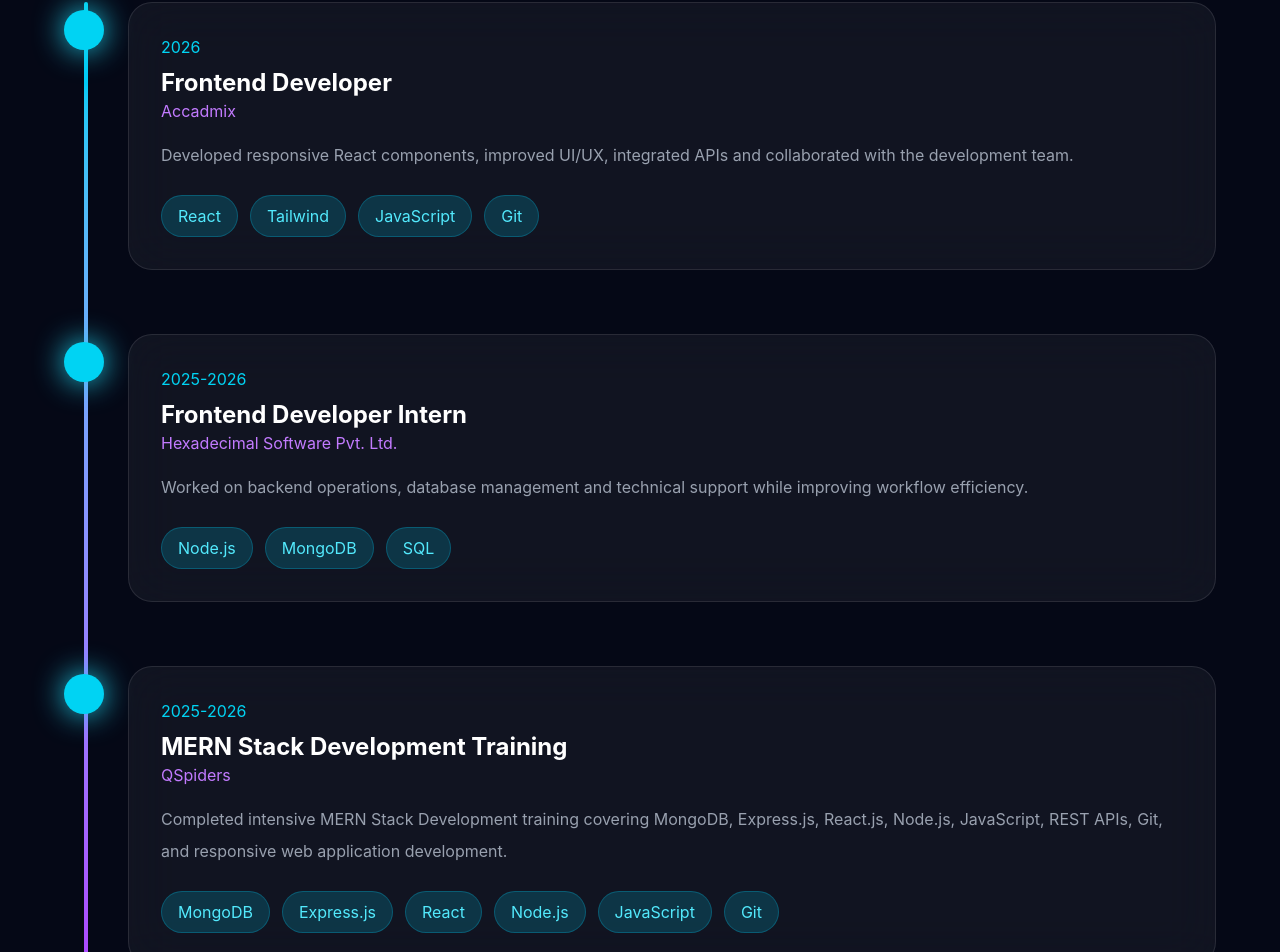
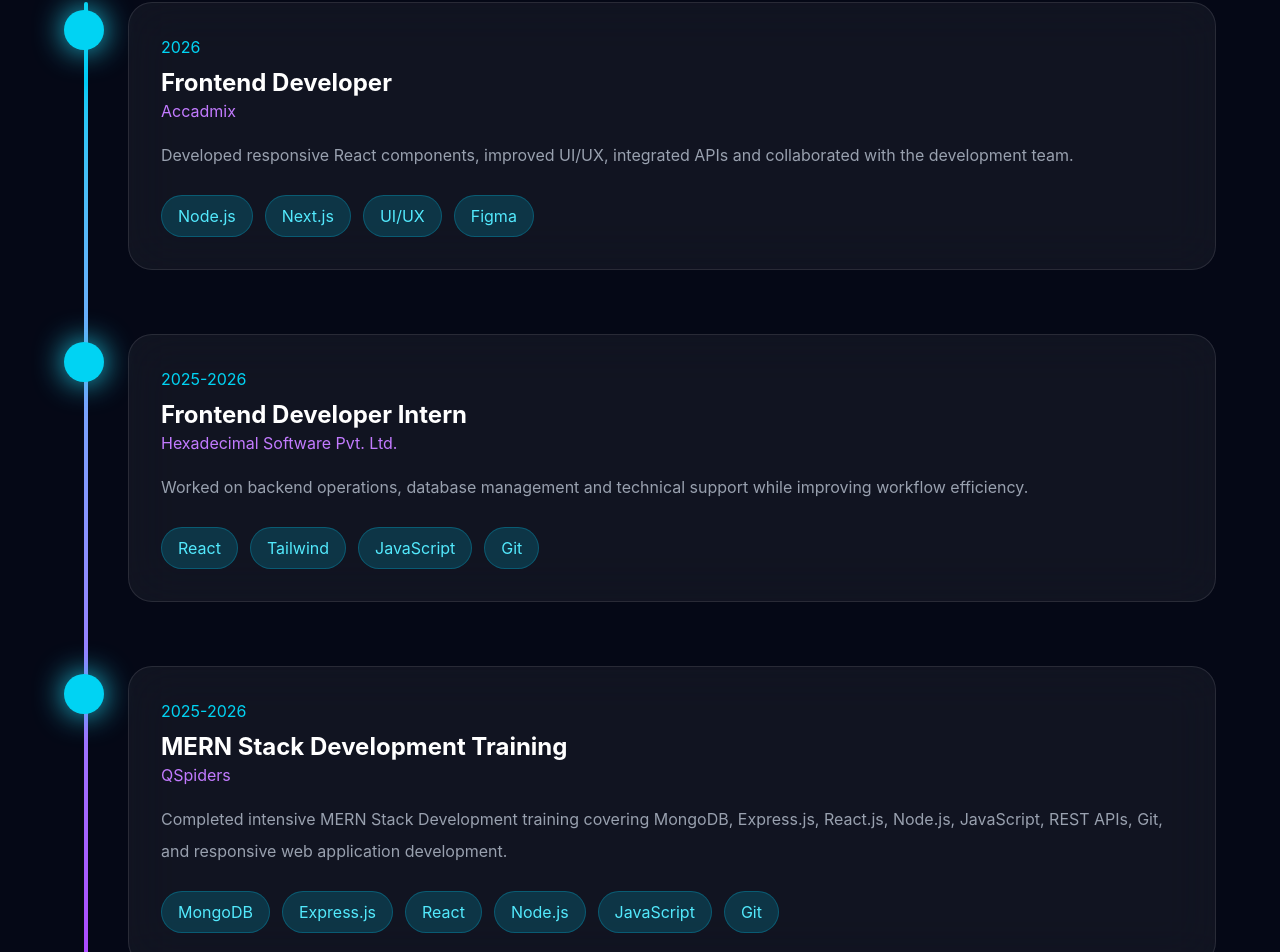
Before and after one commit to Muskan-tuteja/My-Portfolio, a React (Vite) app in the folder vite-project/: page / in a window 1280 px wide. Shown: the part 3080-4032 px from the top of the page. Built offline with nearby package versions, Linux system fonts and the light colour scheme.

Commit message:
compeleted the project

```diff
--- a/vite-project/src/data/experience.js
+++ b/vite-project/src/data/experience.js
@@ -5,7 +5,7 @@
     company: "Accadmix",
     description:
       "Developed responsive React components, improved UI/UX, integrated APIs and collaborated with the development team.",
-    tech: ["React", "Tailwind", "JavaScript", "Git"],
+    tech: ["Node.js", "Next.js", "UI/UX","Figma"],
   },
 
   {
@@ -14,7 +14,7 @@
     company: "Hexadecimal Software Pvt. Ltd.",
     description:
       "Worked on backend operations, database management and technical support while improving workflow efficiency.",
-    tech: ["Node.js", "MongoDB", "SQL"],
+    tech: ["React", "Tailwind", "JavaScript", "Git"],
   },
 
 {
```
Also changed, not shown: vite-project/public/favicon.jpg (deleted).
